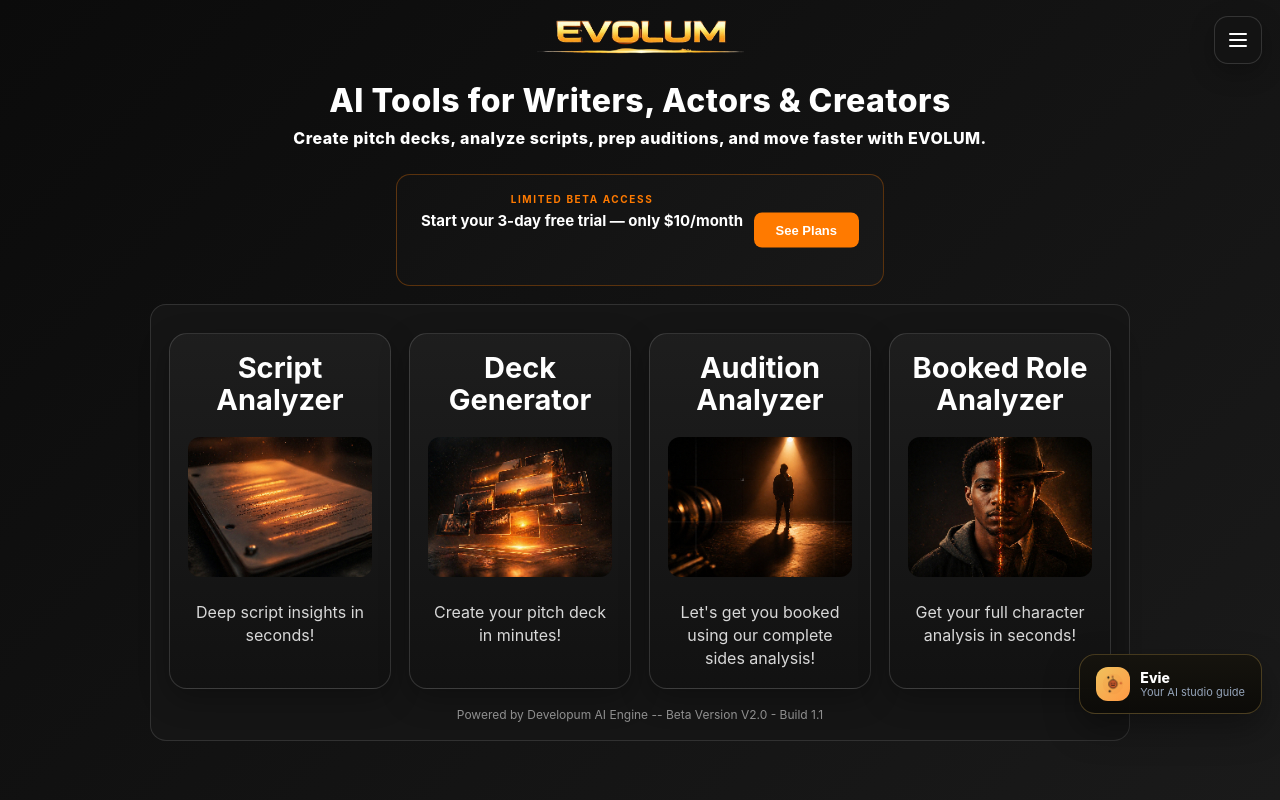
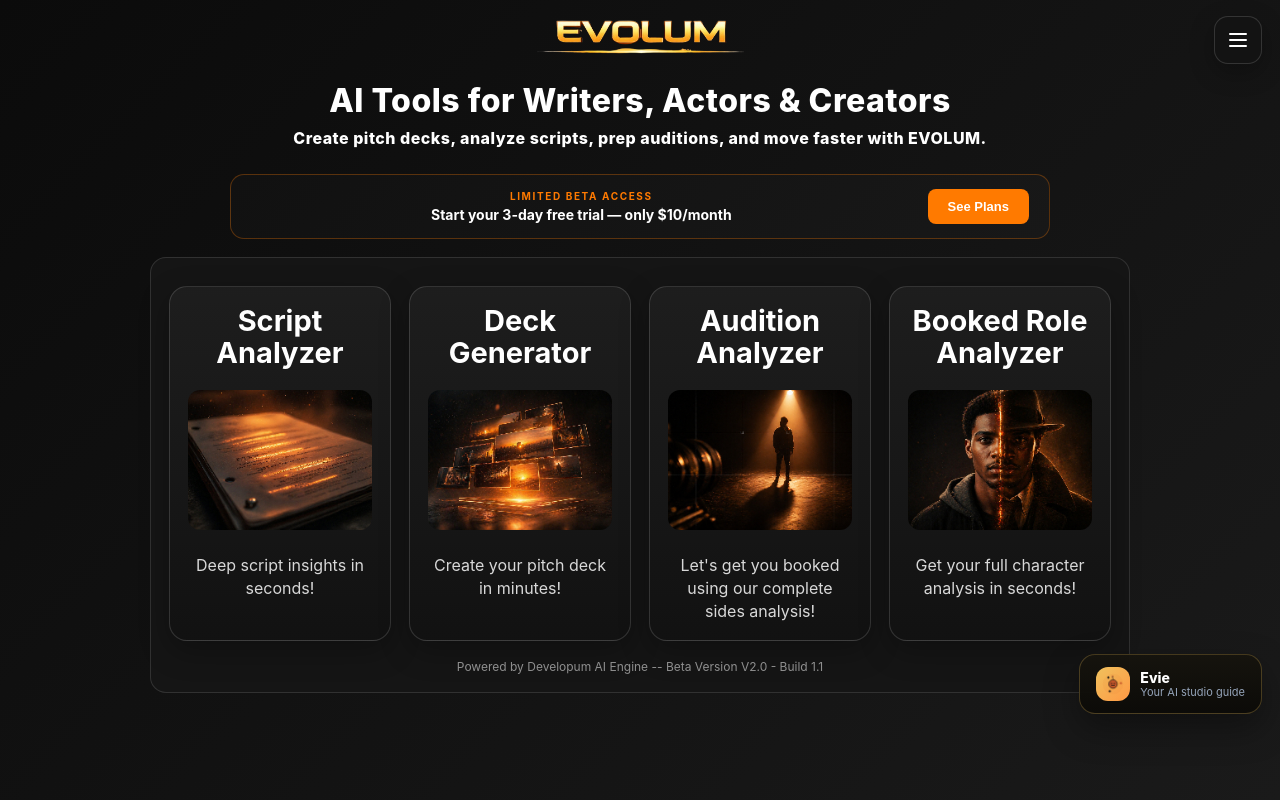
Before and after one commit to madbradsmith/EVOLUM, a Flask app: page / in a window 1280 px wide. Run offline with Flask 3, Linux system fonts and the light colour scheme; parts of the project's set-up code (start-up, migrations or seed data) failed here and were passed over; some libraries are stand-ins or nearby versions.

Commit message:
Fix Evie name, brain cache bust, homepage overflow
- Evie panel greeting: was telling Claude to say 'Sync' — changed to 'Evie'
- Brain cache validation: after loading cached brain, check if title is
  metadata garbage (Tone:, Genre:, etc.) and bust the cache if so —
  self-healing fix so old bad-title runs don't poison future builds
- CTA banner: replaced position:absolute button with proper flex layout;
  removes the 140px right padding hack that caused narrow-screen overflow
- body: added overflow-x:hidden to prevent any horizontal scroll
- home cards: min-height 240px on short viewports (≤800px height)

Co-Authored-By: Claude Sonnet 4.6 <noreply@anthropic.com>

```diff
--- a/app.py
+++ b/app.py
@@ -2149,10 +2149,18 @@ def upload():
             _cached_brain = _brain_cache_dir / f"{_script_hash}.json"
             if _cached_brain.exists():
                 try:
-                    import shutil as _sc
-                    _sc.copy2(_cached_brain, _work_dir / "approved_brain_output.json")
-                    (_work_dir / "brain_cache_hit.txt").write_text(_script_hash, encoding="utf-8")
-                    print(f"🧠 Brain cache HIT for hash {_script_hash[:12]} — skipping Claude call", flush=True)
+                    _cached_data = json.loads(_cached_brain.read_text(encoding="utf-8"))
+                    _cached_title = (_cached_data.get("title") or "").lower().strip()
+                    _BAD_TITLE_PREFIXES = ("tone:", "genre:", "written by:", "draft:", "format:", "by:", "fade in:", "fade out:")
+                    _title_is_bad = any(_cached_title.startswith(p) for p in _BAD_TITLE_PREFIXES) or (":" in _cached_title[:20] and len(_cached_title) < 60)
+                    if _title_is_bad:
+                        print(f"🧠 Brain cache INVALID (bad title: '{_cached_data.get('title')}') — busting and re-running", flush=True)
+                        _cached_brain.unlink(missing_ok=True)
+                    else:
+                        import shutil as _sc
+                        _sc.copy2(_cached_brain, _work_dir / "approved_brain_output.json")
+                        (_work_dir / "brain_cache_hit.txt").write_text(_script_hash, encoding="utf-8")
+                        print(f"🧠 Brain cache HIT for hash {_script_hash[:12]} — skipping Claude call", flush=True)
                 except Exception:
                     pass
             _pipeline_env["DAI_BRAIN_CACHE_DIR"] = str(_brain_cache_dir)
--- a/static/main.js
+++ b/static/main.js
@@ -2963,7 +2963,7 @@ function toggleSyncPanel() {
         if (_syncState.history.length === 0) {
             const _uname = (window.EVOLUM_USER_NAME || "").trim();
             const _nameClause = _uname ? ` Address them by first name: ${_uname.split(" ")[0]}.` : "";
-            _syncFetch(null, `Greet the user warmly in 1-2 sentences. Tell them you're Sync, their EVOLUM studio guide, and you can help them get the best results. Be brief and friendly.${_nameClause}`);
+            _syncFetch(null, `Greet the user warmly in 1-2 sentences. Tell them you're Evie, their EVOLUM studio guide, and you can help them get the best results. Be brief and friendly.${_nameClause}`);
         }
         // Pending proactive tip
         if (_syncState._pendingProactive) {
--- a/static/style.css
+++ b/static/style.css
@@ -4,6 +4,7 @@ body {
     background: linear-gradient(135deg, #0b0b0b, #1a1a1a);
     color: white;
     overflow-y: auto;
+    overflow-x: hidden;
     justify-content: space-between;
 }
 .container {
@@ -2460,8 +2461,9 @@ body.active-build.complete-mode #refinementStage .slide-preview-img {
 @media (max-width: 1100px) {
     #siteHeadline > div:first-child { font-size: 26px; }
     #siteHeadline > div:nth-child(2) { font-size: 14px; }
-    .cta-banner { flex-wrap: wrap; gap: 8px; padding: 12px 16px 12px 20px; }
-    .cta-banner-btn { position: static; transform: none; }
+}
+@media (max-height: 800px) {
+    .home-module-card { min-height: 240px; }
 }
 
 </style>
--- a/templates/index.html
+++ b/templates/index.html
@@ -127,8 +127,10 @@
 
 {% if not user_logged_in %}
 <div class="cta-banner" id="ctaBanner">
-    <div class="cta-banner-label">Limited Beta Access</div>
-    <div class="cta-banner-text" id="ctaBannerText">Start your 3-day free trial — only $10/month</div>
+    <div class="cta-banner-left">
+        <div class="cta-banner-label">Limited Beta Access</div>
+        <div class="cta-banner-text" id="ctaBannerText">Start your 3-day free trial — only $10/month</div>
+    </div>
     <button class="cta-banner-btn" onclick="openPricingModal()">See Plans</button>
 </div>
 {% endif %}
@@ -632,16 +634,21 @@
     background: linear-gradient(135deg, #111 0%, #181818 100%);
     border: 1px solid rgba(255,122,0,0.3);
     border-radius: 14px;
-    padding: 18px 140px 18px 24px;
+    padding: 14px 20px;
     margin: 0 auto 18px;
     max-width: 820px;
-    position: relative;
-    min-height: 74px;
+    display: flex;
+    align-items: center;
+    justify-content: space-between;
+    gap: 16px;
+    box-sizing: border-box;
+    width: 100%;
 }
-.cta-banner-label { font-size:10px; font-weight:700; letter-spacing:0.16em; color:#ff7a00; text-transform:uppercase; margin-bottom:5px; }
-.cta-banner-text { font-size:15px; font-weight:700; color:#fff; height:22px; line-height:22px; overflow:hidden; white-space:nowrap; text-overflow:ellipsis; transition:opacity 0.35s; }
+.cta-banner-left { flex: 1; min-width: 0; }
+.cta-banner-label { font-size:10px; font-weight:700; letter-spacing:0.16em; color:#ff7a00; text-transform:uppercase; margin-bottom:4px; }
+.cta-banner-text { font-size:14px; font-weight:700; color:#fff; overflow:hidden; white-space:nowrap; text-overflow:ellipsis; transition:opacity 0.35s; }
 .cta-banner-text.fade { opacity:0; }
-.cta-banner-btn { background:#ff7a00; color:#fff; border:none; border-radius:8px; padding:10px 22px; font-size:13px; font-weight:700; cursor:pointer; white-space:nowrap; transition:opacity 0.15s; position:absolute; right:24px; top:50%; transform:translateY(-50%); }
+.cta-banner-btn { background:#ff7a00; color:#fff; border:none; border-radius:8px; padding:10px 20px; font-size:13px; font-weight:700; cursor:pointer; white-space:nowrap; transition:opacity 0.15s; flex-shrink:0; }
 .cta-banner-btn:hover { opacity:0.85; }
 
 .pricing-modal-overlay {
```
